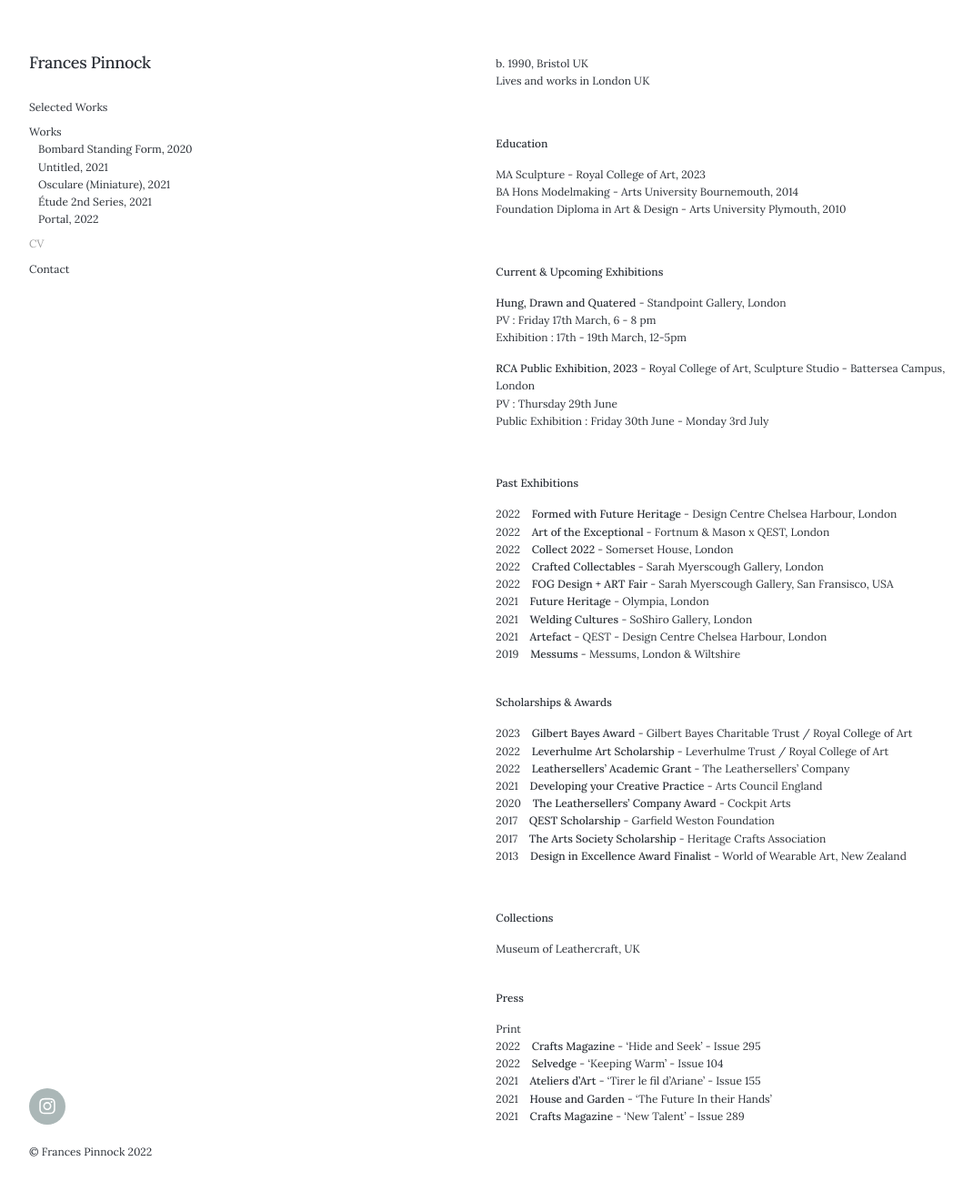
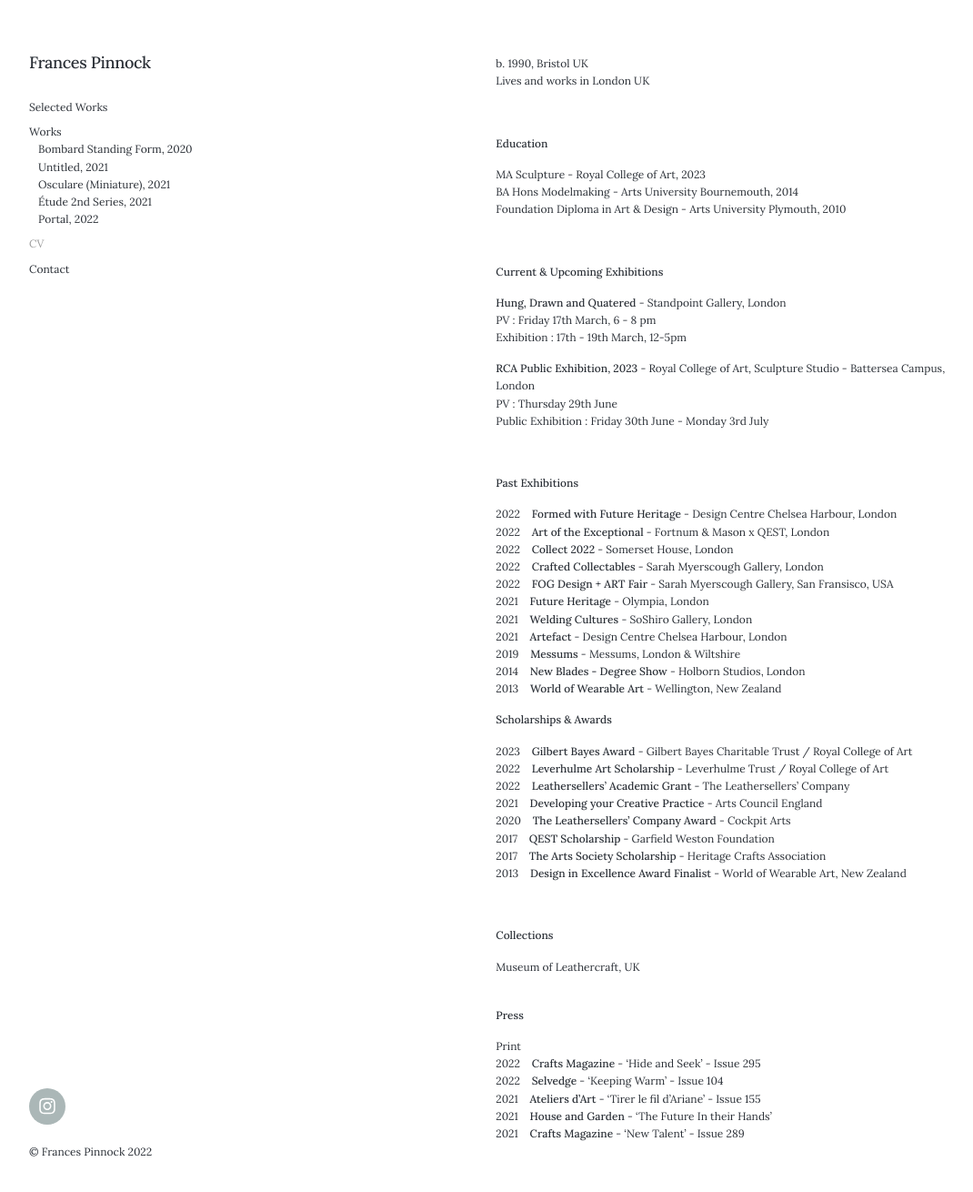
Before and after one commit to francespinnock/francespinnock.github.io, a Jekyll site: the page built from _pages/cv.md, in a window 1280 px wide and 1315 px high. Shown: the top 1310 px of the window at 91% size, without its empty margins (28-1098 px from the left). Built offline with Jekyll 4.4.1, drawn with Linux system fonts in a browser that asks for light colours; nearby versions of some CDN libraries.

Commit message:
Update cv.md

```diff
--- a/_pages/cv.md
+++ b/_pages/cv.md
@@ -41,8 +41,10 @@ Public Exhibition : Friday 30th June - Monday 3rd July
 2022&nbsp;&nbsp;&nbsp; **FOG Design + ART Fair** - Sarah Myerscough Gallery, San Fransisco, USA
 2021&nbsp;&nbsp;&nbsp; **Future Heritage** - Olympia, London
 2021&nbsp;&nbsp;&nbsp; **Welding Cultures** - SoShiro Gallery, London
-2021&nbsp;&nbsp;&nbsp; **Artefact** - QEST - Design Centre Chelsea Harbour, London
+2021&nbsp;&nbsp;&nbsp; **Artefact** - Design Centre Chelsea Harbour, London
 2019&nbsp;&nbsp;&nbsp; **Messums** - Messums, London & Wiltshire
+2014&nbsp;&nbsp;&nbsp; **New Blades - Degree Show** - Holborn Studios, London
+2013&nbsp;&nbsp;&nbsp; **World of Wearable Art** - Wellington, New Zealand
 <br />
 
 
```
